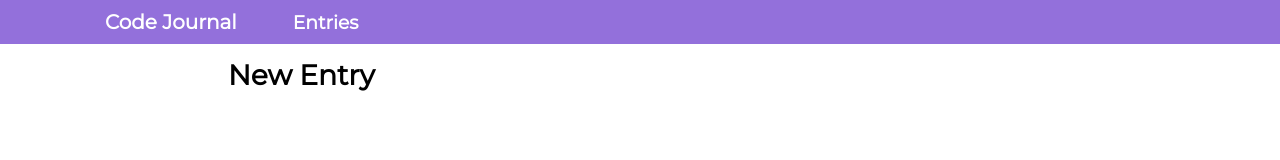
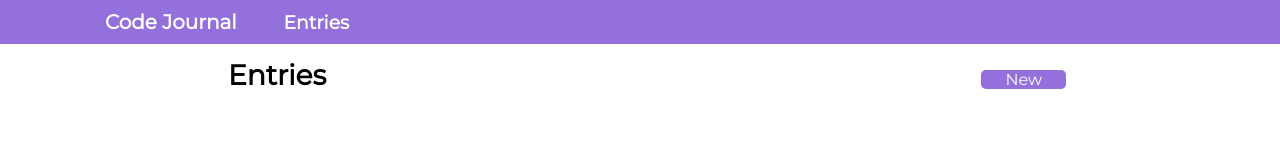
Before and after one commit to yesseniarod/code-journal, a website: page index.html in a window 1280 px wide. Drawn offline with Linux system fonts and the light colour scheme.

Commit message:
Add an anchor to the entries view that shows the entry form. #2

```diff
--- a/css/styles.css
+++ b/css/styles.css
@@ -16,7 +16,7 @@ h2 {
 }
 
 h3 {
-  margin-left: 3em;
+  margin-left: 1em;
 }
 
 h1 {
@@ -59,6 +59,22 @@ button {
   margin-bottom: 2em;
 }
 
+.top-page {
+  display: flex;
+  align-items: baseline;
+  justify-content: space-between;
+  margin-bottom: 1em;
+}
+
+a {
+  text-decoration: none;
+  background-color: mediumpurple;
+  color: white;
+  padding-left: 1.5em;
+  padding-right: 1.5em;
+  border-radius: 0.3em;
+}
+
 div[data-view="entries"] {
   display: flex;
 }
--- a/index.html
+++ b/index.html
@@ -21,12 +21,12 @@
 
       <header>
       <h2>Code Journal</h2>
-      <h3>Entries</h3>
+      <h3><a href="#" class="entries">Entries</a></h3>
       </header>
 
 <div class="container">
   <main>
-    <h1>New Entry</h1>
+    <h1 class="hidden">New Entry</h1>
     <div data-view="entry-form" class="hidden">
       <form>
         <div class="row">
@@ -58,7 +58,11 @@
 
         </form>
     </div>
-    <div data-view="entries">
+    <div class="top-page">
+    <h1>Entries</h1>
+      <a href="#" class="new">New</a>
+    </div>
+    <div data-view="entries" id="entries">
       <ul>
 
       </ul>
--- a/js/main.js
+++ b/js/main.js
@@ -74,3 +74,33 @@ function addEntries(event) {
 }
 
 document.addEventListener('DOMContentLoaded', addEntries);
+
+var $new = document.querySelector('.new');
+var $dataViewForm = document.querySelector('[data-view]');
+var $mainH1 = document.querySelector('h1');
+var $topPageDiv = document.querySelector('.top-page');
+var $dataViewEntries = document.querySelector('#entries');
+// var $entries = document.querySelector('.entries');
+// console.log($dataViewEntries);
+
+function newEntry(event) {
+  if (event.target.matches('.new')) {
+    $dataViewForm.removeAttribute('class');
+    $mainH1.removeAttribute('class');
+    $topPageDiv.className = 'hidden';
+    $dataViewEntries.className = 'hidden';
+  }
+}
+$new.addEventListener('click', newEntry);
+
+// function viewEntry (event) {
+// if (event.target.matches('.entries')) {
+//  $dataViewForm.className = 'hidden';
+//  $mainH1.className = 'hidden';
+// $topPageDiv.removeAttribute('class');
+// $dataViewEntries.removeAttribute('class');
+
+// }
+// }
+
+// $entries.addEventListener('click', viewEntry);
```
